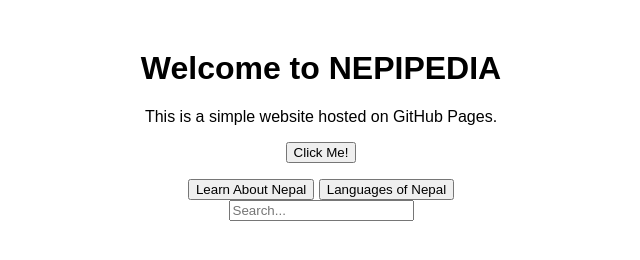
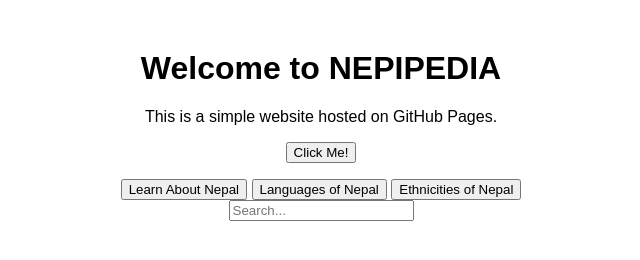
Before and after one commit to drish1011/nepipedia, a plain HTML site: page index.html in a window 1280 px wide. Shown: the whole page, without its empty margins (319-959 px from the left). Drawn offline with Linux system fonts and the light colour scheme.

Commit message:
Update index.html

```diff
--- a/index.html
+++ b/index.html
@@ -29,6 +29,7 @@
   <!-- Button to navigate to Nepal page -->
 <button onclick="window.location.href='nepal.html'">Learn About Nepal</button>
 <button onclick="window.location.href='languages.html' ">Languages of Nepal</button>
+<button onclick="window.location.href='ethnicities.html' ">Ethnicities of Nepal</button>
 
   <div class="search-container">
     <input type="text" id="searchInput" placeholder="Search..." onkeyup="searchFunction()">
```
